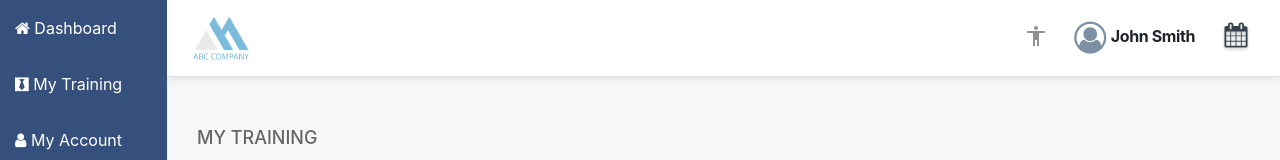
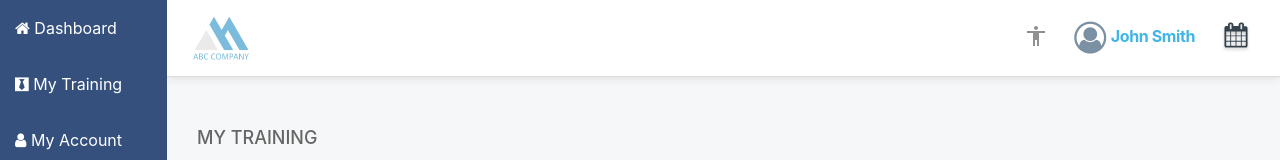
Before and after one commit to borozky/safetrack-prototype, a website: page index.html in a window 1280 px wide. Shown: the top 160 px of the page. Drawn offline with nearby package versions, Linux system fonts and the light colour scheme; files that its build step writes are made by us from their sources.

Commit message:
Change username txt color

```diff
--- a/scss/main.scss
+++ b/scss/main.scss
@@ -203,6 +203,7 @@ html, body, .wrapper {
 
         .username {
             letter-spacing: -0.4px;
+            color: #40b5e6;
         }
 
     }
```
